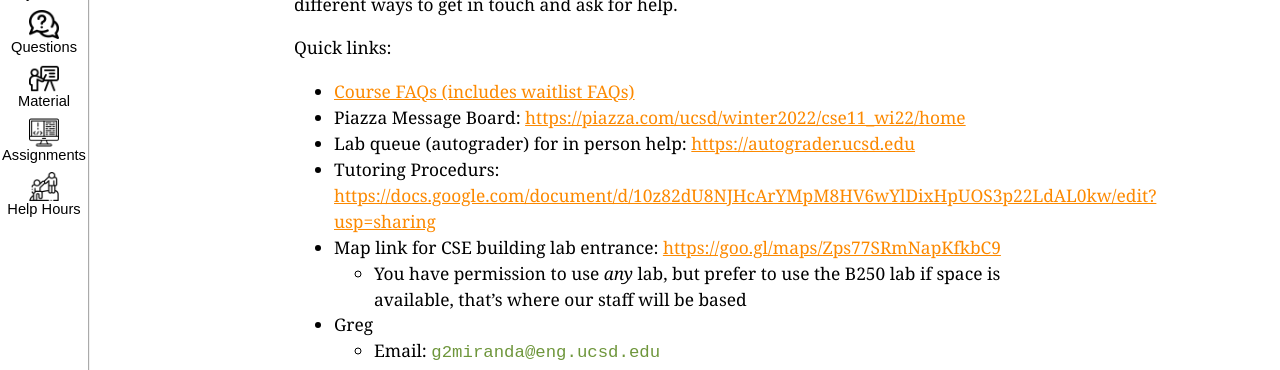
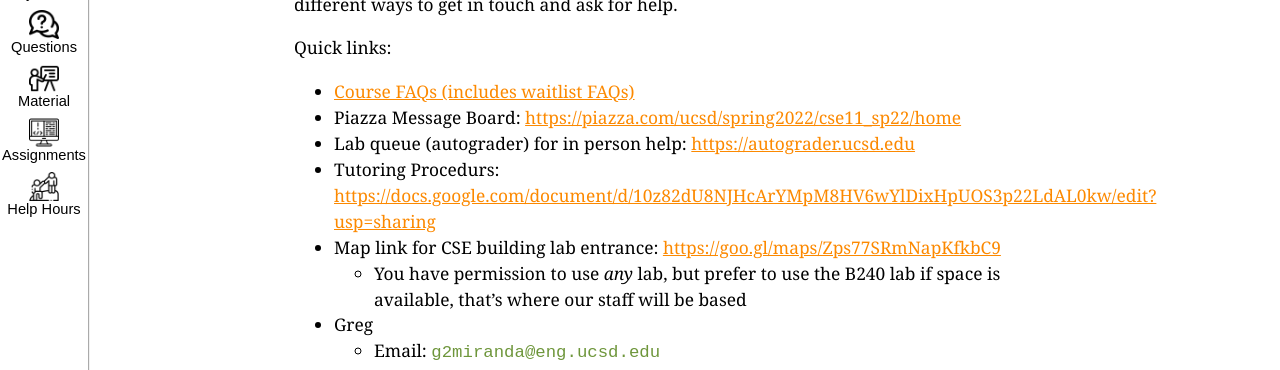
Before and after one commit to ucsd-cse11-sp22/ucsd-cse11-sp22.github.io, a Jekyll site: the page built from staff-and-help.md, in a window 1280 px wide and 900 px high. Shown: the part 172-542 px from the top of the window. Built offline with Jekyll 4.4.1, drawn with Linux system fonts in a browser that asks for light colours.

Commit message:
Update staff-and-help.md

```diff
--- a/staff-and-help.md
+++ b/staff-and-help.md
@@ -11,11 +11,11 @@ learning, and a few different ways to get in touch and ask for help.
 Quick links:
 
 - [Course FAQs (includes waitlist FAQs)](#faq)
-- Piazza Message Board: [https://piazza.com/ucsd/winter2022/cse11_wi22/home](https://piazza.com/ucsd/winter2022/cse11_wi22/home)
+- Piazza Message Board: [https://piazza.com/ucsd/spring2022/cse11_sp22/home](https://piazza.com/ucsd/spring2022/cse11_sp22/home)
 - Lab queue (autograder) for in person help: [https://autograder.ucsd.edu](https://autograder.ucsd.edu)
 - Tutoring Procedurs: [https://docs.google.com/document/d/10z82dU8NJHcArYMpM8HV6wYlDixHpUOS3p22LdAL0kw/edit?usp=sharing](https://docs.google.com/document/d/10z82dU8NJHcArYMpM8HV6wYlDixHpUOS3p22LdAL0kw/edit?usp=sharing)
 - Map link for CSE building lab entrance: [https://goo.gl/maps/Zps77SRmNapKfkbC9](https://goo.gl/maps/Zps77SRmNapKfkbC9)
-  - You have permission to use _any_ lab, but prefer to use the B250 lab if space is available, that's where our staff will be based
+  - You have permission to use _any_ lab, but prefer to use the B240 lab if space is available, that's where our staff will be based
 - Greg
   - Email: `g2miranda@eng.ucsd.edu`
   - **In-person only office hours**: Tuesday 9:45am-11:15am, CSE 4204
```
